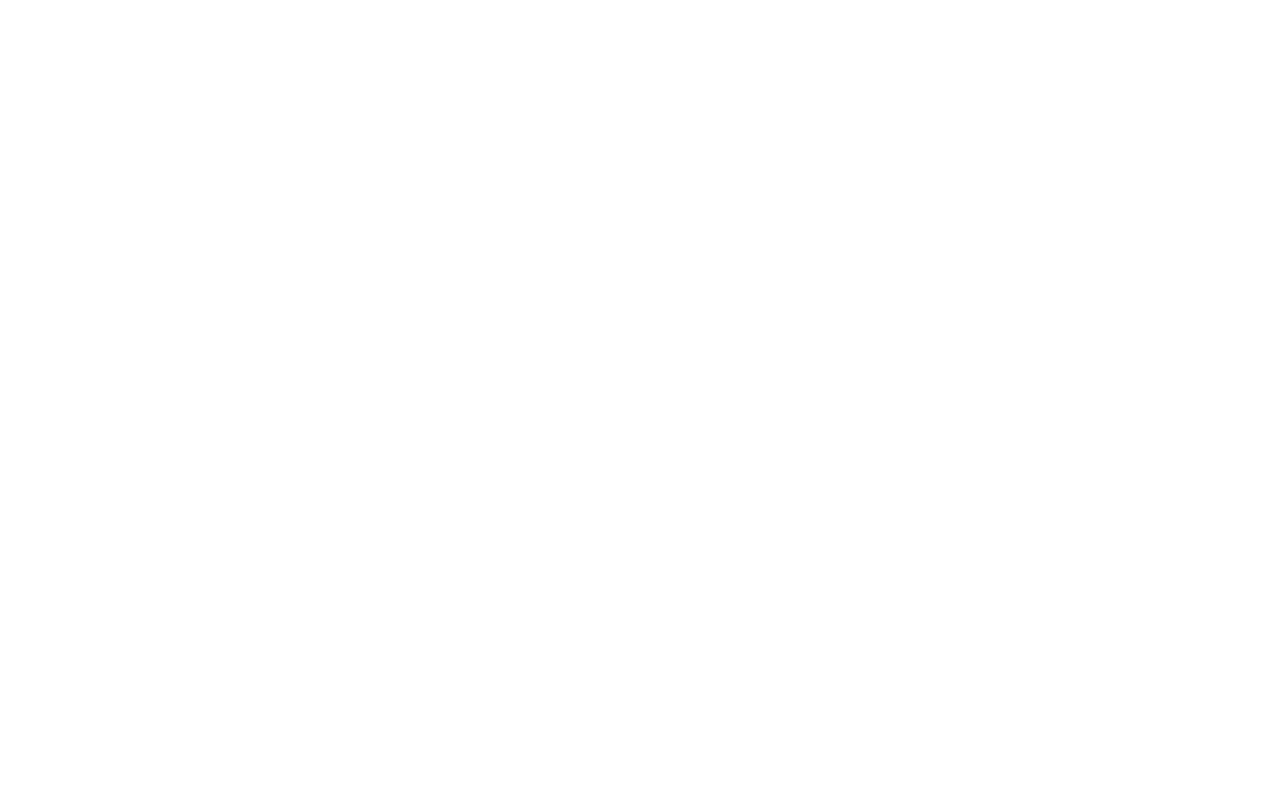
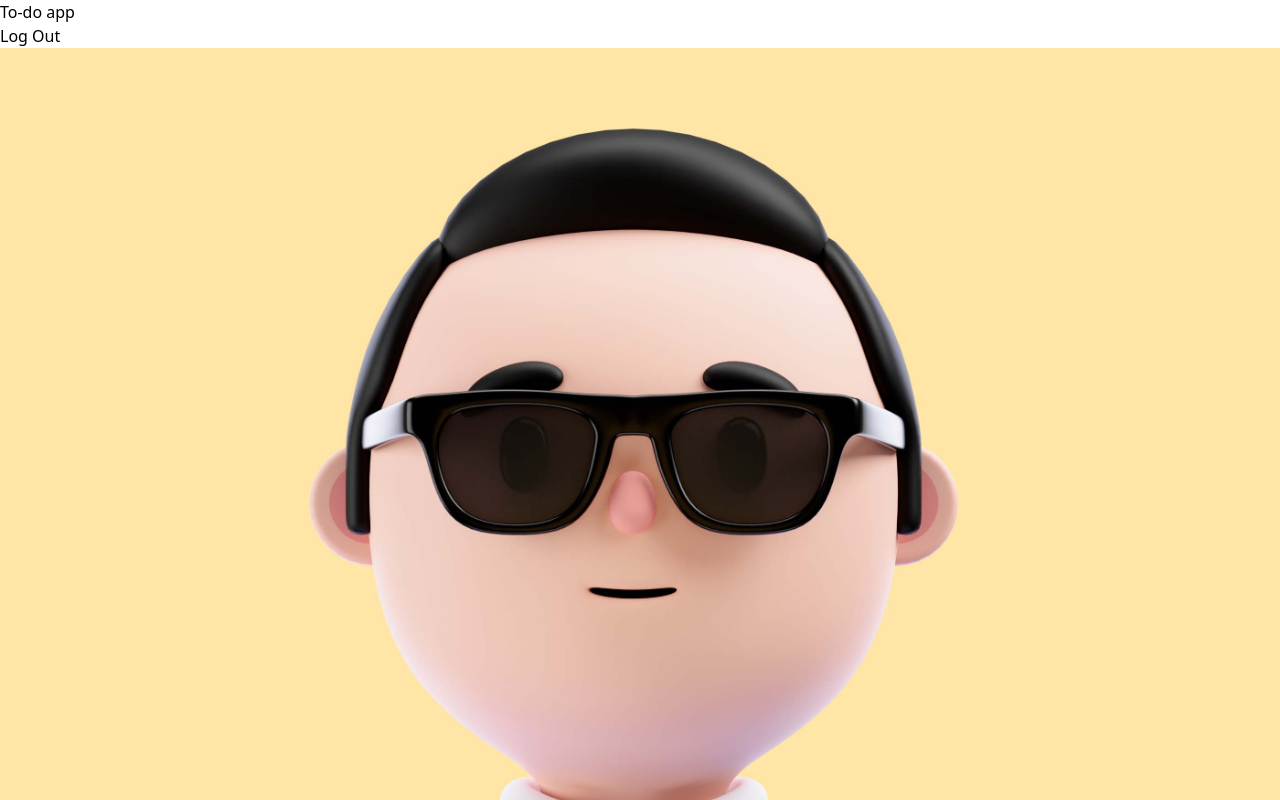
Before and after one commit to pupkoksenia/todo-app, a Vue app: page / in a window 1280 px wide. Shown: the top 800 px of the page. Built offline with nearby package versions, Linux system fonts and the light colour scheme.

Commit message:
added img profile

```diff
--- a/src/components/staff/Header.vue
+++ b/src/components/staff/Header.vue
@@ -7,7 +7,7 @@
       Log Out
     </button>
     <div class="col-span-1 flex items-center justify-items-center">
-      <img src="../../assets/man.png" class="h-8 mx-4" />
+      <img src="../../assets/profile.jpg" class="h-8 w-8" />
     </div>
   </div>
 </template>
--- a/src/views/HomeView.vue
+++ b/src/views/HomeView.vue
@@ -1,10 +1,17 @@
 <template>
-  <div></div>
+  <div>
+    <HeaderPart />
+  </div>
 </template>
 
 <script lang="ts">
 import { defineComponent } from 'vue'
+import HeaderPart from '../components/staff/Header.vue'
+
 export default defineComponent({
   name: 'HomeView',
+  components: {
+    HeaderPart,
+  },
 })
 </script>
```
Also changed, not shown: src/assets/profile.jpg (added).
